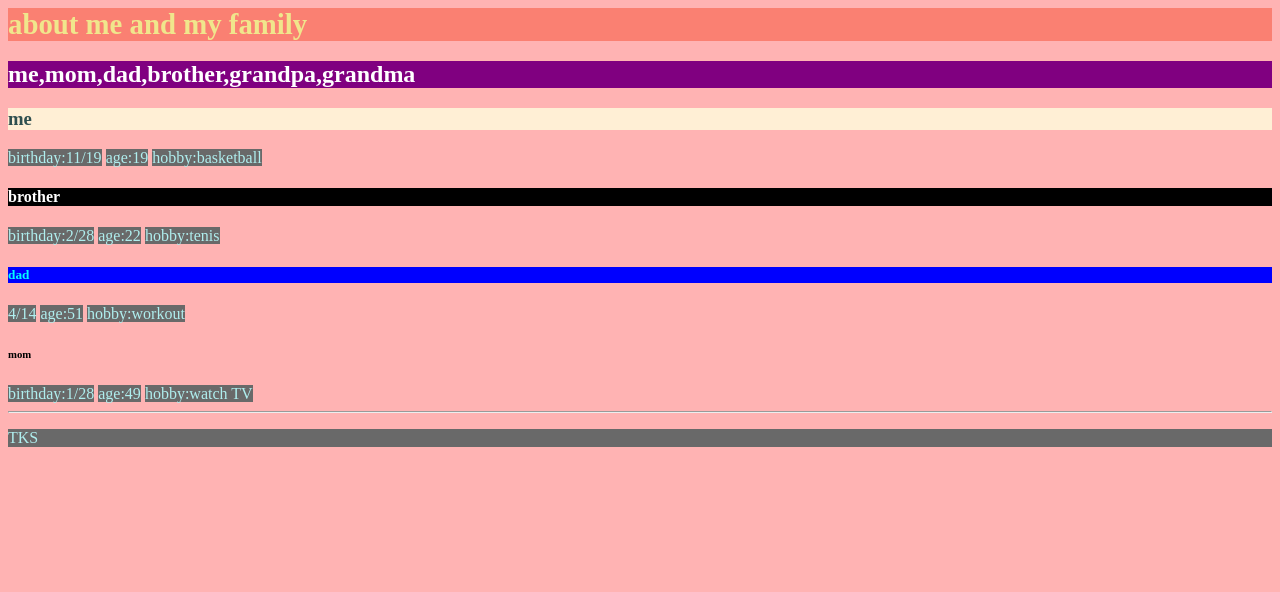
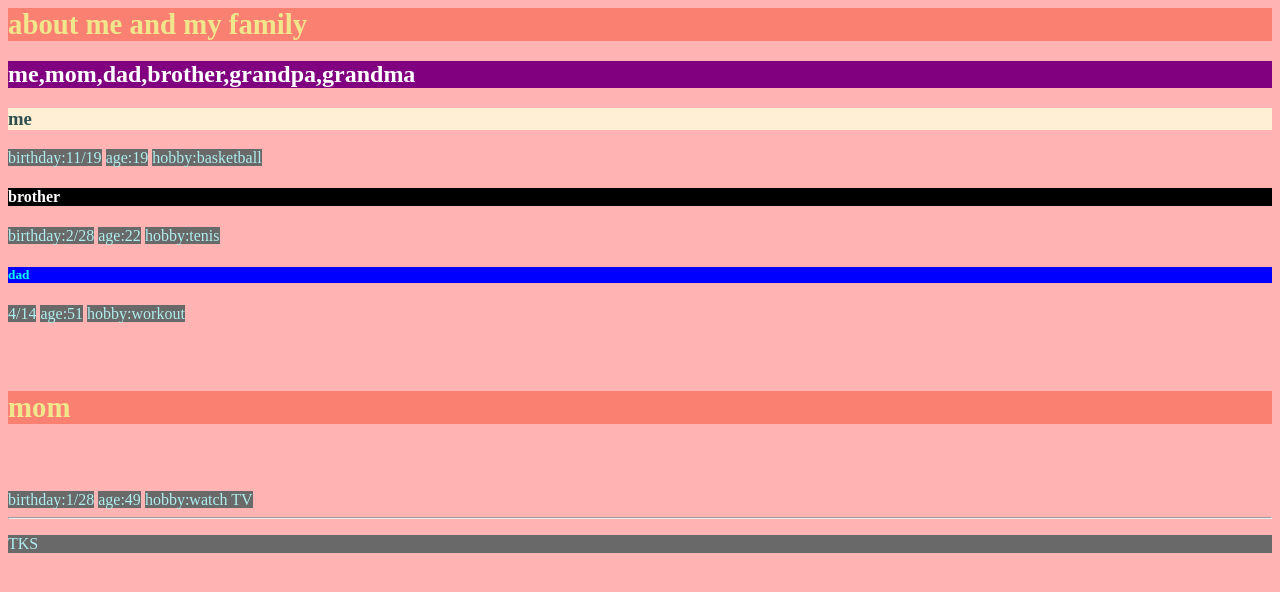
Before and after one commit to 911119William/911119William.github.io, a plain HTML site: page docs/index.html in a window 1280 px wide. Drawn offline with Linux system fonts and the light colour scheme.

Commit message:
Update index.html

```diff
--- a/docs/index.html
+++ b/docs/index.html
@@ -7,6 +7,7 @@
 	h3 { background-color: rgb(255,239,213); color: #2F4F4F }
 	h4 { background-color: #000000; color: rgb(255,255,255); }
 	h5 { background-color: rgb(0,0,255); color: #00FFFF; }
+	h6 { background-color: rgb(250,128,114); color: #F0E68C; font-size: 1.8em; }
 	p  { background-color: #696969; color: rgb(175,238,238);}
 	p1  { background-color: #696969; color: rgb(175,238,238);}
 	p2  { background-color: #696969; color: rgb(175,238,238);}
```
